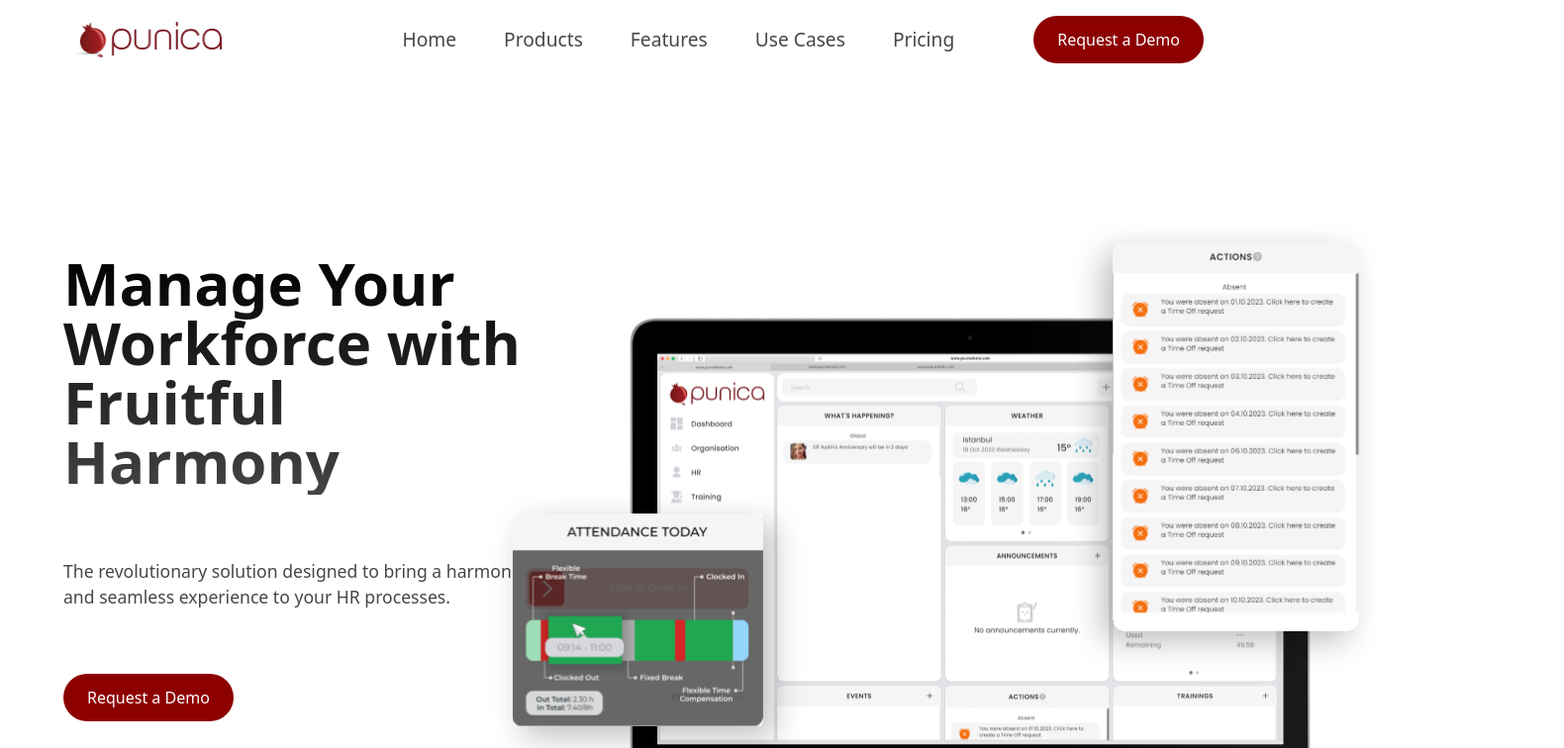
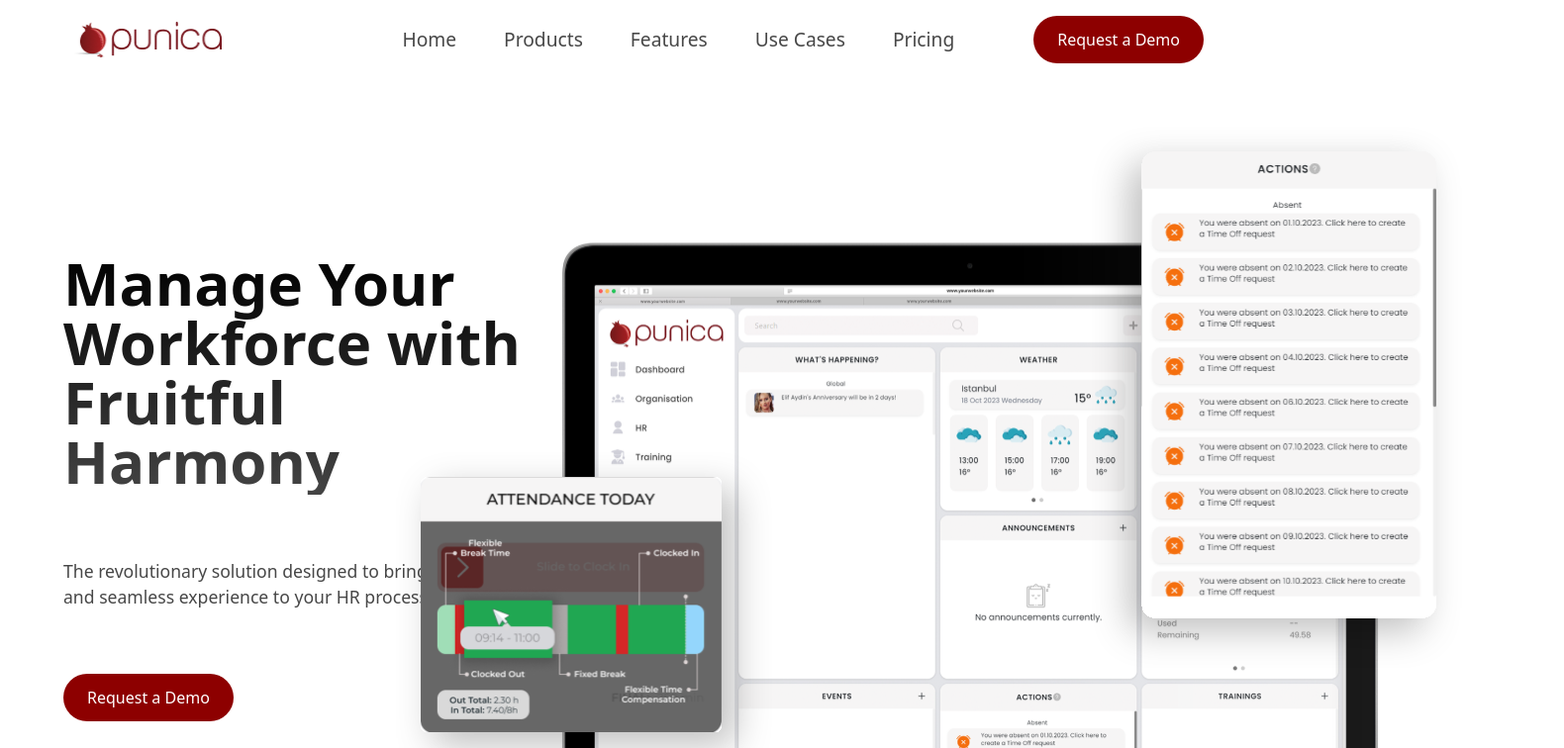
Before and after one commit to ahmadhanafi1/punica-app-web-page, a React (Create React App) app: page / in a window 1280 px wide. Shown: the top 756 px of the page at 99% size, 1580 px wide, since content can reach past the window. Built offline with nearby package versions, Linux system fonts and the light colour scheme.

Commit message:
fixed tailwind custom colors

```diff
--- a/src/components/Button/Primary.jsx
+++ b/src/components/Button/Primary.jsx
@@ -3,7 +3,7 @@
 const Primary = ({children, size="medium", className}) => {
 	return (
 		<button
-			className={`bg-[#8D0000] text-white px-6 py-3 border-0 rounded-3xl hover:bg-[#FDE3E3] hover:text-[#8d0000] hover:shadow-md
+			className={`bg-primary text-white px-6 py-3 border-0 rounded-3xl hover:bg-primaryLight hover:text-primary hover:shadow-md
 			transition-all duration-300 md:text-[.8rem] lg:text-base ${className}`}
 		>{children}</button>
 	)
--- a/src/pages/Home/index.jsx
+++ b/src/pages/Home/index.jsx
@@ -8,18 +8,18 @@
 	console.log(t)
 	return (
 
-		<div className='w-full lg:mt-20 h-[100vh]'>
+		<div className='w-full lg:mt-20 xl:mb-[10rem]'>
 			{/********************************** LANDING **********************************/}
-			<div className='w-full flex md:block flex-col relative items-center'>
-				<img alt='' src={landing1} className='md:absolute right-0  md:translate-x-[20%] w-[500px] lg:w-[700px] xl:w-[1000px]' />
-				<div className='text-center md:text-left md:w-1/3 md:mt-[4rem] lg:mt-[9rem] md:pl-[5%] 2xl:pl-[15%] pt-[2rem] flex flex-col gap-16 '>
-					<h5 className='w-[500px] leading-[1.15] text-[4vw] xl:text-6xl font-semibold pb-1'>
+			<div className='w-full flex lg:block flex-col relative items-center'>
+				<img alt='' src={landing1} className='lg:absolute right-0  lg:translate-x-[25%] w-[500px] lg:w-[700px] xl:w-[1200px] xl:-translate-y-[6rem] transition-all duration-300' />
+				<div className='text-center lg:text-left lg:w-1/3 lg:mt-[9rem] lg:pl-[5%] 2xl:pl-[8%] pt-[2rem] flex flex-col gap-16 '>
+					<h5 className='w-[500px] leading-[1.15] text-[4vw] xl:text-6xl font-semibold pb-1 transition-all duration-300'>
 						Manage Your Workforce with Fruitful Harmony
 					</h5>
 					<p className='text-[#474747] w-[500px] text-[1.1rem]'>
 						The revolutionary solution designed to bring a harmonious and seamless experience to your HR processes.
 					</p>
-					<span className='w-fit mx-auto md:mx-0'>
+					<span className='w-fit mx-auto lg:mx-0'>
 						<Primary>{t("LANDING.REQUEST_A_DEMO")}</Primary>
 					</span>
 				</div>
--- a/tailwind.config.js
+++ b/tailwind.config.js
@@ -6,9 +6,8 @@
     "./src/**/*.{js,jsx,ts,tsx}",
   ],
   theme: {
-    extend: {},
-  },
     colors: {
+      ...colors,
       background: "#BEBAAECC",
       gray: "#474747",
       primary: "#8D0000",
@@ -17,8 +16,8 @@
       lightText: "#9A9EA6",
       blackText: "#040815",
 
+    },
+  },
 
-
-  },
   plugins: [],
 }
```
Lines whose indentation alone changed are shown as unchanged.
